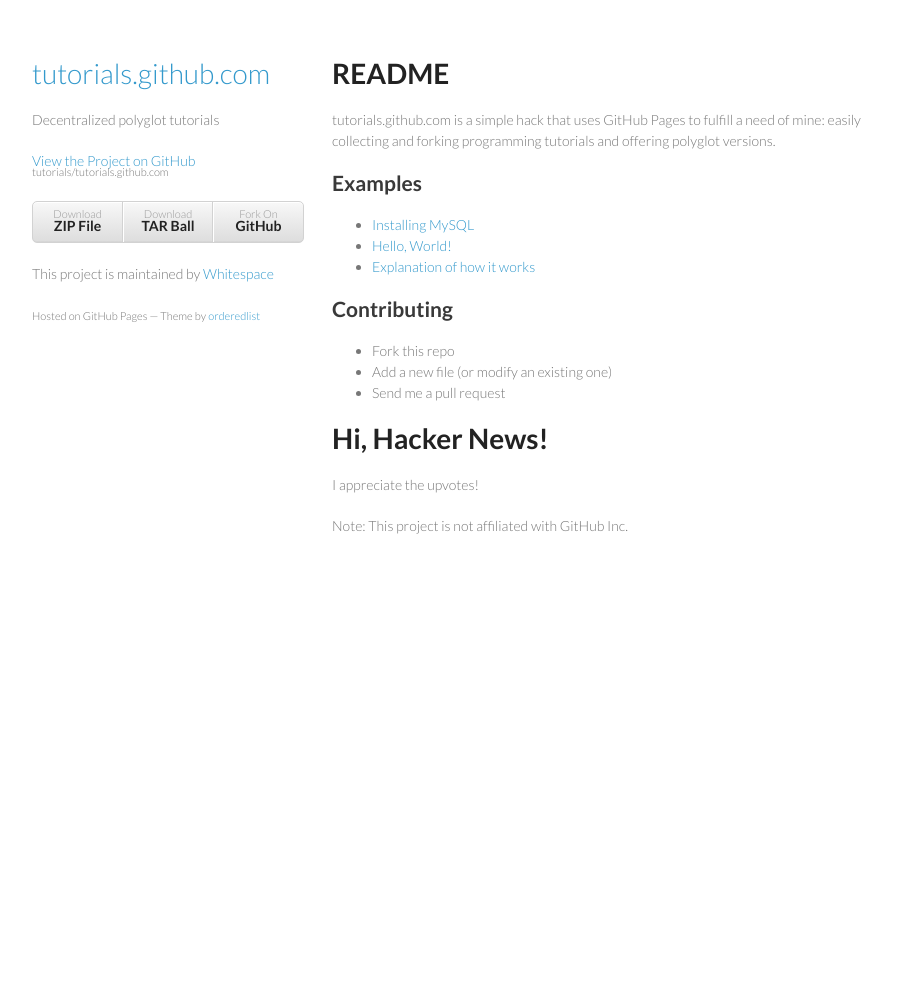
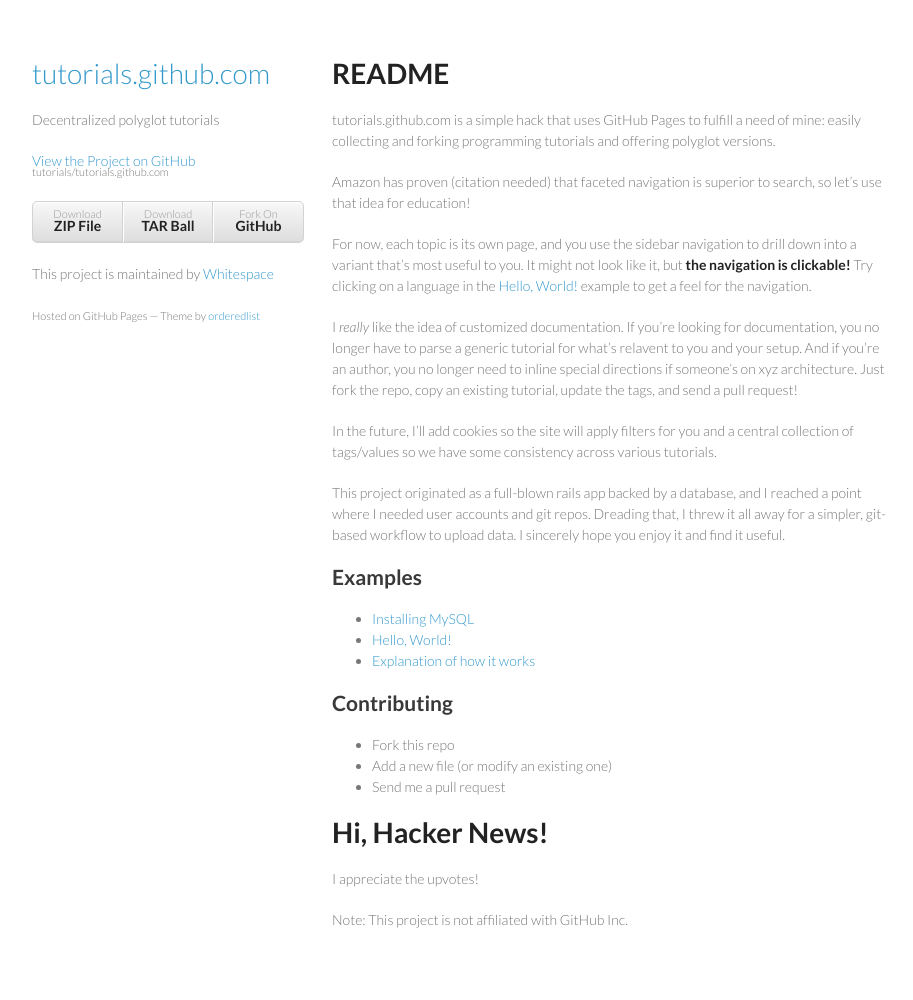
Before and after one commit to tutorials/tutorials.github.com, a Jekyll site: the page built from index.md, in a window 1280 px wide. Shown: the whole page, without its empty margins (178-1091 px from the left). Built offline with Jekyll 4.4.1, drawn with Linux system fonts in a browser that asks for light colours; nearby versions of some CDN libraries; before the commit the page ends 900 px from its top, so only the background shows below that.

Commit message:
Added more info

```diff
--- a/_layouts/default.html
+++ b/_layouts/default.html
@@ -54,6 +54,7 @@
     </div>
     <!--[if !IE]><script>fixScale(document);</script><!--<![endif]-->
     <script id="sidebar_template" type="text/x-underscore" charset="utf-8">
+      <em>(Click on us!)</em>
       <% _(visible).each(function(values, name) { %>
         <h3><%= name %> (<%= visible_counts[name] %>)</h3>
         <ul>
--- a/index.md
+++ b/index.md
@@ -8,12 +8,23 @@
 
 tutorials.github.com is a simple hack that uses GitHub Pages to fulfill a need of mine: easily collecting and forking programming tutorials and offering polyglot versions.
 
+Amazon has proven (citation needed) that faceted navigation is superior to search, so let's use that idea for education!
+
+For now, each topic is its own page, and you use the sidebar navigation to drill down into a variant that's most useful to you.  It might not look like it, but __the navigation is clickable!__  Try clicking on a language in the [Hello, World!](/pages/hello-world.html) example to get a feel for the navigation.
+
+I _really_ like the idea of customized documentation.  If you're looking for documentation, you no longer have to parse a generic tutorial for what's relavent to you and your setup.  And if you're an author, you no longer need to inline special directions if someone's on xyz architecture.  Just fork the repo, copy an existing tutorial, update the tags, and send a pull request!
+
+In the future, I'll add cookies so the site will apply filters for you and a central collection of tags/values so we have some consistency across various tutorials.
+
+This project originated as a full-blown rails app backed by a database, and I reached a point where I needed user accounts and git repos.  Dreading that, I threw it all away for a simpler, git-based workflow to upload data.  I sincerely hope you enjoy it and find it useful.
+
+
 Examples
 --------
 
-* [Installing MySQL](pages/installing-mysql.html)
-* [Hello, World!](pages/hello-world.html "Hello, World!")
-* [Explanation of how it works](pages/test.html)
+* [Installing MySQL](/pages/installing-mysql.html)
+* [Hello, World!](/pages/hello-world.html "Hello, World!")
+* [Explanation of how it works](/pages/test.html)
 
 Contributing
 ------------
```
